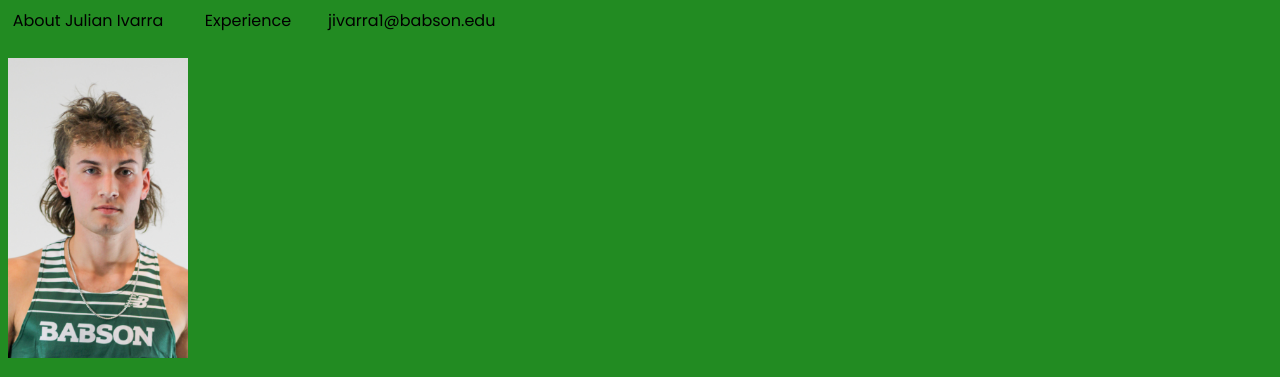
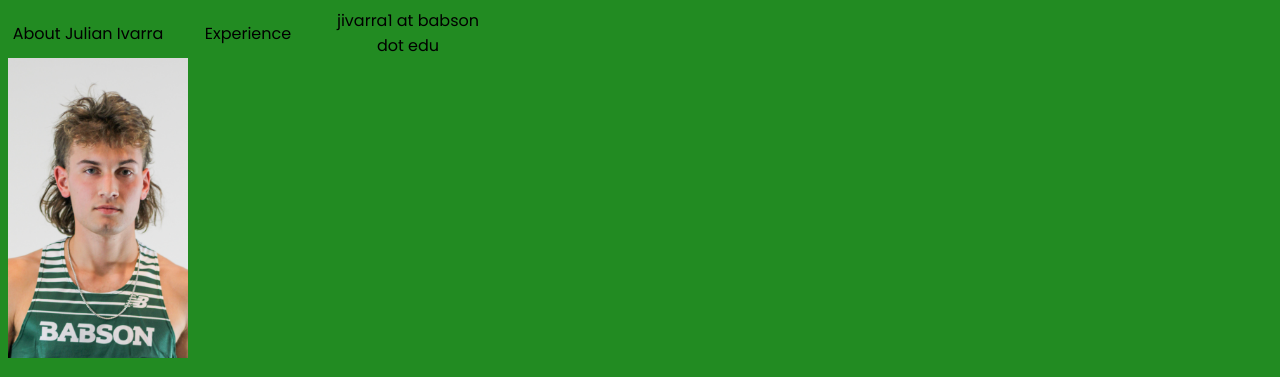
Before and after one commit to julianivarra/julianivarra.github.io, a plain HTML site: page experience.html in a window 1280 px wide. Shown: the top 377 px of the page. Drawn offline with Linux system fonts and the light colour scheme.

Commit message:
email update

```diff
--- a/experience.html
+++ b/experience.html
@@ -60,7 +60,7 @@
         <ul id="nav-ul">
           <li class="nav"><a href="https://julianivarra.github.io">About Julian Ivarra</a></li>
           <li class="nav"><a href="experience.html">Experience</a></li>
-          <li class= "nav">jivarra1@babson.edu</li>
+          <li class= "nav">jivarra1 at babson dot edu</li>
         </ul>
       </nav>
     </div>
```
